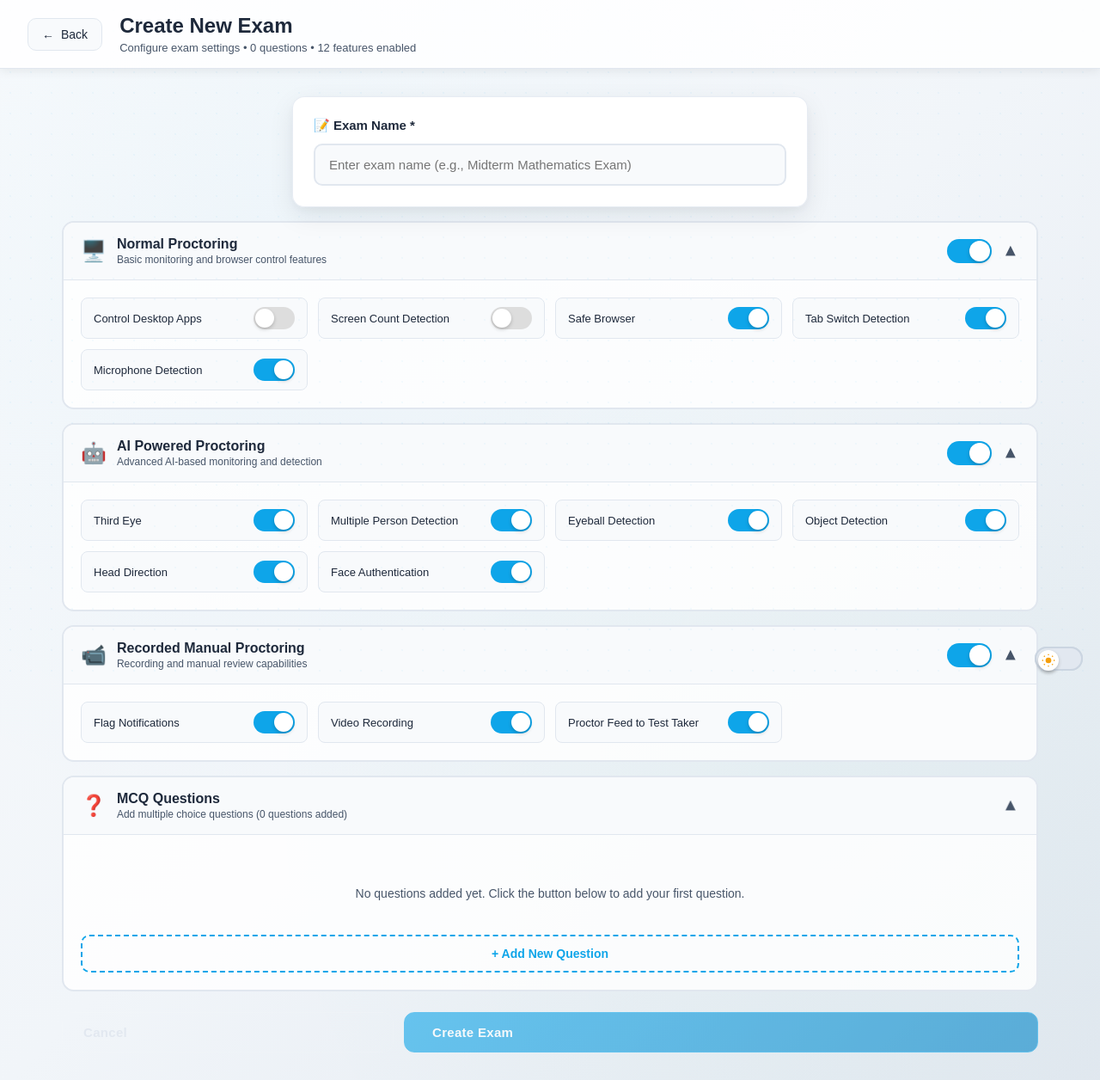
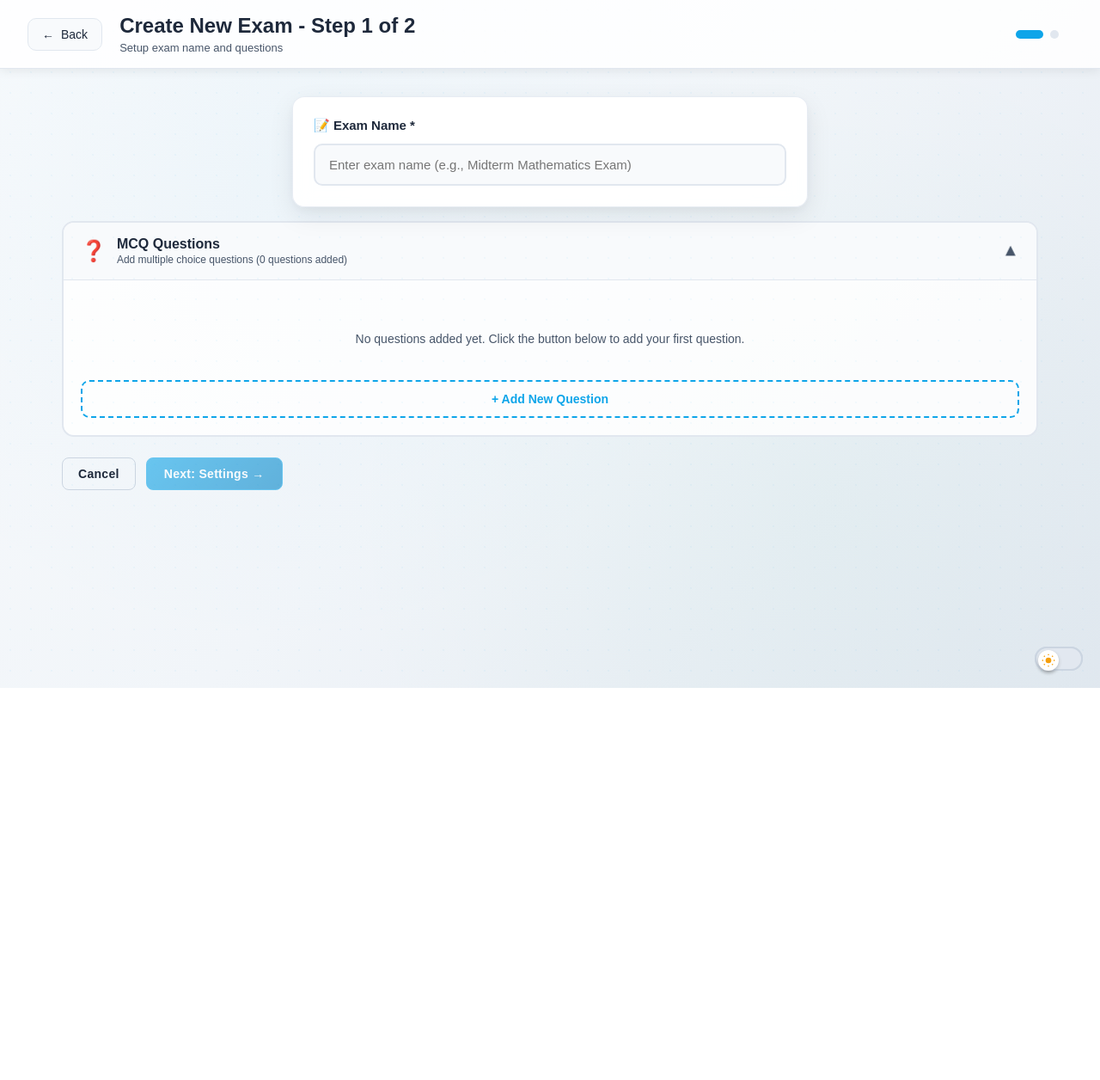
Before and after one commit to Saravanaff/Ai-Proctor, a Next.js app in the folder face-scanning/: page /examiner/NewExam in a window 1280 px wide. Shown: the whole page at 86% size. After the commit the page ends 800 px from the top, so only its background shows below. Built offline with nearby package versions, Linux system fonts and the light colour scheme.

Commit message:
chore: cleaned ui stuff on create new exam

```diff
--- a/face-scanning/src/pages/examiner/NewExam.tsx
+++ b/face-scanning/src/pages/examiner/NewExam.tsx
@@ -1,4 +1,4 @@
-import React, { useState } from "react";
+import React, { useState, useEffect } from "react";
 import styles from "../../styles/CreateExamPage.module.css";
 import { useRouter } from "next/router";
 import MCQQuestionEditor from "../../components/exam/MCQQuestionEditor";
@@ -9,6 +9,7 @@ import LatexRenderer from "../../components/exam/LatexRenderer";
 
 const NewExam = () => {
   const router = useRouter();
+  const [currentStep, setCurrentStep] = useState(1); // 1: Name & Questions, 2: Settings
   const [examName, setExamName] = useState("");
 
   // Section collapse states
@@ -44,6 +45,42 @@ const NewExam = () => {
   const [editingQuestion, setEditingQuestion] = useState<
     MCQQuestion | undefined
   >(undefined);
+
+  // Restore data from sessionStorage when component mounts (for back navigation from preview)
+  useEffect(() => {
+    const storedData = sessionStorage.getItem("examPreviewData");
+    if (storedData) {
+      try {
+        const data = JSON.parse(storedData);
+        setExamName(data.examName || "");
+        setThirdEye(data.thirdEye ?? true);
+        setMultiPerson(data.multiPerson ?? true);
+        setEyeBall(data.eyeBall ?? true);
+        setObjectDetect(data.objectDetect ?? true);
+        setHeadDirection(data.headDirection ?? true);
+        setFlagNotifications(data.flagNotifications ?? true);
+        setVideoRecording(data.videoRecording ?? true);
+        setTabSwitchDetection(data.tabSwitchDetection ?? true);
+        setMicrophoneDetection(data.microphoneDetection ?? true);
+        setSafeBrowser(data.safeBrowser ?? true);
+        setProctorFeedToTestTaker(data.proctorFeedToTestTaker ?? true);
+        setScreenSharing(data.screenSharing ?? true);
+        setScreenCountDetection(data.screenCountDetection ?? false);
+        setControlDesktopApps(data.controlDesktopApps ?? false);
+        setNormalProctoring(data.normalProctoring ?? true);
+        setAiPoweredProctoring(data.aiPoweredProctoring ?? true);
+        setRecordedManualProctoring(data.recordedManualProctoring ?? true);
+        setFaceAuthentication(data.faceAuthentication ?? true);
+        setMcqQuestions(data.mcqQuestions || []);
+
+        // If coming back from preview, set to step 2 (settings)
+        // since they likely want to adjust settings
+        setCurrentStep(2);
+      } catch (error) {
+        console.error("Error restoring exam data:", error);
+      }
+    }
+  }, []);
 
   // Handler for AI Proctoring toggle that controls related features
   const handleAiProctoringToggle = () => {
@@ -127,6 +164,15 @@ const NewExam = () => {
   };
 
   const handlePreview = () => {
+    // Move to step 2 (Settings)
+    setCurrentStep(2);
+  };
+
+  const handleBackToQuestions = () => {
+    setCurrentStep(1);
+  };
+
+  const handleFinalSubmit = () => {
     sessionStorage.setItem(
       "examPreviewData",
       JSON.stringify({
@@ -447,7 +493,7 @@ const NewExam = () => {
                 marginBottom: "4px",
               }}
             >
-              Create New Exam
+              Create New Exam - Step {currentStep} of 2
             </h1>
             <p
               className="theme-transition"
@@ -457,12 +503,33 @@ const NewExam = () => {
                 margin: 0,
               }}
             >
-              Configure exam settings • {mcqQuestions.length} questions •{" "}
-              {getEnabledFeaturesCount()} features enabled
+              {currentStep === 1 && "Setup exam name and questions"}
+              {currentStep === 2 &&
+                `Configure exam settings • ${
+                  mcqQuestions.length
+                } questions • ${getEnabledFeaturesCount()} features enabled`}
             </p>
           </div>
         </div>
         <div style={{ display: "flex", alignItems: "center", gap: "12px" }}>
+          {/* Step Indicator */}
+          <div style={{ display: "flex", gap: "8px", marginRight: "16px" }}>
+            {[1, 2].map((step) => (
+              <div
+                key={step}
+                style={{
+                  width: currentStep === step ? "32px" : "10px",
+                  height: "10px",
+                  borderRadius: "5px",
+                  background:
+                    currentStep >= step
+                      ? "var(--accent-color)"
+                      : "var(--border-color)",
+                  transition: "all 0.3s ease",
+                }}
+              />
+            ))}
+          </div>
           <ThemeToggle />
         </div>
       </header>
@@ -485,6 +552,9 @@ const NewExam = () => {
             maxWidth: "100%",
           }}
         >
+          {/* STEP 1: Exam Name & Questions */}
+          {currentStep === 1 && (
+            <>
               {/* Exam Name */}
               <div
                 className={`${styles.glassPanel} theme-transition`}
@@ -524,6 +594,116 @@ const NewExam = () => {
                 />
               </div>
 
+              {/* MCQ Section */}
+              <CollapsibleSection
+                title="MCQ Questions"
+                subtitle={`Add multiple choice questions (${mcqQuestions.length} questions added)`}
+                icon="❓"
+                isOpen={mcqSectionOpen}
+                onToggle={() => setMcqSectionOpen(!mcqSectionOpen)}
+              >
+                {showQuestionEditor && (
+                  <MCQQuestionEditor
+                    onSave={handleAddQuestion}
+                    onCancel={handleCancelQuestionEditor}
+                    initialQuestion={editingQuestion}
+                  />
+                )}
+
+                {!showQuestionEditor && mcqQuestions.length > 0 && (
+                  <MCQQuestionList
+                    questions={mcqQuestions}
+                    onEdit={handleEditQuestion}
+                    onDelete={handleDeleteQuestion}
+                  />
+                )}
+
+                {!showQuestionEditor && mcqQuestions.length === 0 && (
+                  <div
+                    className="theme-transition"
+                    style={{
+                      textAlign: "center",
+                      padding: "40px 20px",
+                      color: "var(--text-secondary)",
+                      fontSize: "14px",
+                    }}
+                  >
+                    No questions added yet. Click the button below to add your
+                    first question.
+                  </div>
+                )}
+
+                {!showQuestionEditor && (
+                  <button
+                    type="button"
+                    onClick={() => setShowQuestionEditor(true)}
+                    className="theme-transition"
+                    style={{
+                      padding: "12px 20px",
+                      borderRadius: 10,
+                      border: "2px dashed var(--accent-color)",
+                      background: "transparent",
+                      color: "var(--accent-color)",
+                      fontSize: 14,
+                      fontWeight: 600,
+                      cursor: "pointer",
+                      width: "100%",
+                      marginTop: mcqQuestions.length > 0 ? 16 : 0,
+                      transition: "all 0.2s ease",
+                    }}
+                  >
+                    + Add New Question
+                  </button>
+                )}
+              </CollapsibleSection>
+
+              {/* Action Buttons */}
+              <div
+                style={{
+                  display: "flex",
+                  gap: "12px",
+                  marginTop: "24px",
+                }}
+              >
+                <button
+                  onClick={() => router.push("/examiner/CreateExamPage")}
+                  className={`${styles.btn} ${styles.btnGhost} theme-transition`}
+                  style={{
+                    padding: "10px 18px",
+                    borderRadius: "8px",
+                    fontSize: "14px",
+                    fontWeight: 600,
+                    cursor: "pointer",
+                  }}
+                >
+                  Cancel
+                </button>
+                <button
+                  onClick={handlePreview}
+                  disabled={!examName.trim() || mcqQuestions.length === 0}
+                  className={`${styles.btn} ${styles.btnPrimary} theme-transition`}
+                  style={{
+                    padding: "10px 20px",
+                    borderRadius: "8px",
+                    fontSize: "14px",
+                    fontWeight: 600,
+                    opacity:
+                      !examName.trim() || mcqQuestions.length === 0 ? 0.6 : 1,
+                    cursor:
+                      !examName.trim() || mcqQuestions.length === 0
+                        ? "not-allowed"
+                        : "pointer",
+                  }}
+                >
+                  Next: Settings →
+                </button>
+              </div>
+            </>
+          )}
+
+          {/* STEP 2: Exam Settings */}
+          {currentStep === 2 && (
+            <>
               {/* Proctoring Sections */}
               <CollapsibleSection
                 title="Normal Proctoring"
@@ -538,7 +718,8 @@ const NewExam = () => {
                 <div
                   style={{
                     display: "grid",
-                gridTemplateColumns: "repeat(auto-fill, minmax(250px, 1fr))",
+                    gridTemplateColumns:
+                      "repeat(auto-fill, minmax(250px, 1fr))",
                     gap: 12,
                   }}
                 >
@@ -588,7 +769,8 @@ const NewExam = () => {
                 <div
                   style={{
                     display: "grid",
-                gridTemplateColumns: "repeat(auto-fill, minmax(250px, 1fr))",
+                    gridTemplateColumns:
+                      "repeat(auto-fill, minmax(250px, 1fr))",
                     gap: 12,
                   }}
                 >
@@ -644,7 +826,8 @@ const NewExam = () => {
                 <div
                   style={{
                     display: "grid",
-                gridTemplateColumns: "repeat(auto-fill, minmax(250px, 1fr))",
+                    gridTemplateColumns:
+                      "repeat(auto-fill, minmax(250px, 1fr))",
                     gap: 12,
                   }}
                 >
@@ -669,69 +852,6 @@ const NewExam = () => {
                 </div>
               </CollapsibleSection>
 
-          {/* MCQ Section */}
-          <CollapsibleSection
-            title="MCQ Questions"
-            subtitle={`Add multiple choice questions (${mcqQuestions.length} questions added)`}
-            icon="❓"
-            isOpen={mcqSectionOpen}
-            onToggle={() => setMcqSectionOpen(!mcqSectionOpen)}
-          >
-            {showQuestionEditor && (
-              <MCQQuestionEditor
-                onSave={handleAddQuestion}
-                onCancel={handleCancelQuestionEditor}
-                initialQuestion={editingQuestion}
-              />
-            )}
-
-            {!showQuestionEditor && mcqQuestions.length > 0 && (
-              <MCQQuestionList
-                questions={mcqQuestions}
-                onEdit={handleEditQuestion}
-                onDelete={handleDeleteQuestion}
-              />
-            )}
-
-            {!showQuestionEditor && mcqQuestions.length === 0 && (
-              <div
-                className="theme-transition"
-                style={{
-                  textAlign: "center",
-                  padding: "40px 20px",
-                  color: "var(--text-secondary)",
-                  fontSize: "14px",
-                }}
-              >
-                No questions added yet. Click the button below to add your first
-                question.
-              </div>
-            )}
-
-            {!showQuestionEditor && (
-              <button
-                type="button"
-                onClick={() => setShowQuestionEditor(true)}
-                className="theme-transition"
-                style={{
-                  padding: "12px 20px",
-                  borderRadius: 10,
-                  border: "2px dashed var(--accent-color)",
-                  background: "transparent",
-                  color: "var(--accent-color)",
-                  fontSize: 14,
-                  fontWeight: 600,
-                  cursor: "pointer",
-                  width: "100%",
-                  marginTop: mcqQuestions.length > 0 ? 16 : 0,
-                  transition: "all 0.2s ease",
-                }}
-              >
-                + Add New Question
-              </button>
-            )}
-          </CollapsibleSection>
-
               {/* Action Buttons */}
               <div
                 style={{
@@ -741,38 +861,34 @@ const NewExam = () => {
                 }}
               >
                 <button
-              onClick={() => router.push("/examiner/CreateExamPage")}
+                  onClick={handleBackToQuestions}
                   className={`${styles.btn} ${styles.btnGhost} theme-transition`}
                   style={{
-                padding: "14px 24px",
-                borderRadius: "12px",
-                fontSize: "15px",
+                    padding: "10px 18px",
+                    borderRadius: "8px",
+                    fontSize: "14px",
                     fontWeight: 600,
                     cursor: "pointer",
-                flex: 1,
                   }}
                 >
-              Cancel
+                  ← Back to Questions
                 </button>
                 <button
-              onClick={handlePreview}
-              disabled={!examName.trim()}
+                  onClick={handleFinalSubmit}
                   className={`${styles.btn} ${styles.btnPrimary} theme-transition`}
                   style={{
-                padding: "14px 32px",
-                borderRadius: "12px",
-                fontSize: "15px",
+                    padding: "10px 20px",
+                    borderRadius: "8px",
+                    fontSize: "14px",
                     fontWeight: 600,
-                opacity: !examName.trim() ? 0.6 : 1,
-                cursor: !examName.trim() ? "not-allowed" : "pointer",
-                flex: 2,
+                    cursor: "pointer",
                   }}
                 >
-              {mcqQuestions.length > 0
-                ? `Preview Exam (${mcqQuestions.length} questions)`
-                : "Create Exam"}
+                  Preview & Create Exam →
                 </button>
               </div>
+            </>
+          )}
         </div>
       </main>
     </div>
--- a/face-scanning/src/styles/CreateExamPage.module.css
+++ b/face-scanning/src/styles/CreateExamPage.module.css
@@ -173,15 +173,13 @@
   background: linear-gradient(135deg, #0ea5e9 0%, #0284c7 100%);
   border: 1px solid #0ea5e9;
   color: white;
-  box-shadow:
-    0 4px 14px rgba(14, 165, 233, 0.25),
+  box-shadow: 0 4px 14px rgba(14, 165, 233, 0.25),
     inset 0 1px 0 rgba(255, 255, 255, 0.2);
 }
 
 [data-theme="light"] .btnPrimary:hover {
   background: linear-gradient(135deg, #0284c7 0%, #0369a1 100%);
-  box-shadow:
-    0 6px 20px rgba(14, 165, 233, 0.35),
+  box-shadow: 0 6px 20px rgba(14, 165, 233, 0.35),
     inset 0 1px 0 rgba(255, 255, 255, 0.3);
   transform: translateY(-2px);
 }
@@ -196,6 +194,19 @@
   background: var(--button-hover);
 }
 
+/* Light theme ghost button - ensure visibility */
+[data-theme="light"] .btnGhost {
+  border: 1px solid #cbd5e1;
+  background: transparent;
+  color: #1e293b;
+}
+
+[data-theme="light"] .btnGhost:hover {
+  background: #f1f5f9;
+  color: #0f172a;
+  border-color: #94a3b8;
+}
+
 .btnSecondary {
   background: transparent;
   border: 1px solid #e2e8f0;
@@ -207,6 +218,19 @@
   background: #f8fafc;
   color: #374151;
   border-color: #cbd5e1;
+}
+
+/* Light theme secondary button - ensure visibility */
+[data-theme="light"] .btnSecondary {
+  border: 1px solid #cbd5e1;
+  background: transparent;
+  color: #475569;
+}
+
+[data-theme="light"] .btnSecondary:hover {
+  background: #f1f5f9;
+  color: #1e293b;
+  border-color: #94a3b8;
 }
 
 /* Dark theme button styles */
@@ -246,20 +270,16 @@
 [data-theme="light"] .glassPanel {
   background: rgba(255, 255, 255, 0.95);
   border: 1px solid rgba(226, 232, 240, 0.8);
-  box-shadow:
-    0 10px 30px rgba(15, 23, 42, 0.08),
-    0 4px 12px rgba(15, 23, 42, 0.04),
-    inset 0 1px 0 rgba(255, 255, 255, 0.7);
+  box-shadow: 0 10px 30px rgba(15, 23, 42, 0.08),
+    0 4px 12px rgba(15, 23, 42, 0.04), inset 0 1px 0 rgba(255, 255, 255, 0.7);
   backdrop-filter: blur(10px);
   -webkit-backdrop-filter: blur(10px);
 }
 
 [data-theme="light"] .glassPanel:hover {
   transform: translateY(-2px);
-  box-shadow:
-    0 20px 40px rgba(15, 23, 42, 0.12),
-    0 8px 20px rgba(15, 23, 42, 0.06),
-    inset 0 1px 0 rgba(255, 255, 255, 0.8);
+  box-shadow: 0 20px 40px rgba(15, 23, 42, 0.12),
+    0 8px 20px rgba(15, 23, 42, 0.06), inset 0 1px 0 rgba(255, 255, 255, 0.8);
 }
 
 .fadeIn {
@@ -334,7 +354,7 @@
 }
 
 .skeletonCard::before {
-  content: '';
+  content: "";
   position: absolute;
   top: 0;
   left: -100%;
@@ -1070,9 +1090,7 @@
 [data-theme="light"] .examCard {
   background: rgba(255, 255, 255, 0.9);
   border: 1px solid rgba(226, 232, 240, 0.6);
-  box-shadow:
-    0 2px 8px rgba(15, 23, 42, 0.06),
-    0 1px 3px rgba(15, 23, 42, 0.04),
+  box-shadow: 0 2px 8px rgba(15, 23, 42, 0.06), 0 1px 3px rgba(15, 23, 42, 0.04),
     inset 0 1px 0 rgba(255, 255, 255, 0.6);
   backdrop-filter: blur(8px);
   -webkit-backdrop-filter: blur(8px);
@@ -1080,10 +1098,8 @@
 
 [data-theme="light"] .examCard:hover {
   transform: translateY(-3px);
-  box-shadow:
-    0 12px 30px rgba(15, 23, 42, 0.1),
-    0 6px 16px rgba(15, 23, 42, 0.06),
-    inset 0 1px 0 rgba(255, 255, 255, 0.8);
+  box-shadow: 0 12px 30px rgba(15, 23, 42, 0.1),
+    0 6px 16px rgba(15, 23, 42, 0.06), inset 0 1px 0 rgba(255, 255, 255, 0.8);
 }
 
 /* Enhanced light theme modal styling */
@@ -1097,10 +1113,8 @@
 [data-theme="light"] .theme-transition:has(.modal-overlay) .theme-transition {
   background: rgba(255, 255, 255, 0.98);
   border: 1px solid rgba(226, 232, 240, 0.8);
-  box-shadow:
-    0 25px 50px rgba(15, 23, 42, 0.15),
-    0 10px 30px rgba(15, 23, 42, 0.1),
-    inset 0 1px 0 rgba(255, 255, 255, 0.9);
+  box-shadow: 0 25px 50px rgba(15, 23, 42, 0.15),
+    0 10px 30px rgba(15, 23, 42, 0.1), inset 0 1px 0 rgba(255, 255, 255, 0.9);
   backdrop-filter: blur(20px);
   -webkit-backdrop-filter: blur(20px);
 }
```
Lines whose indentation alone changed are shown as unchanged.
